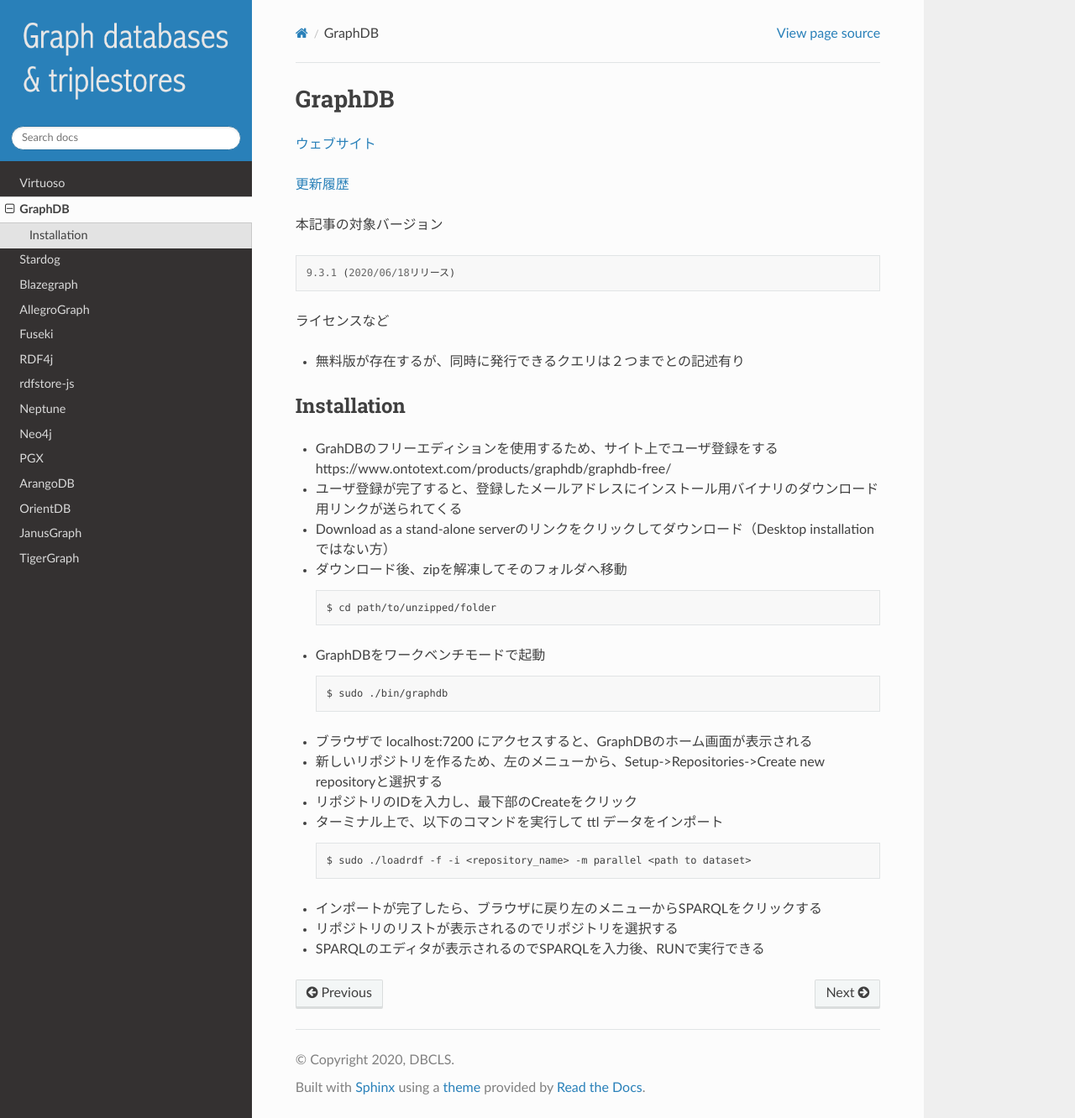
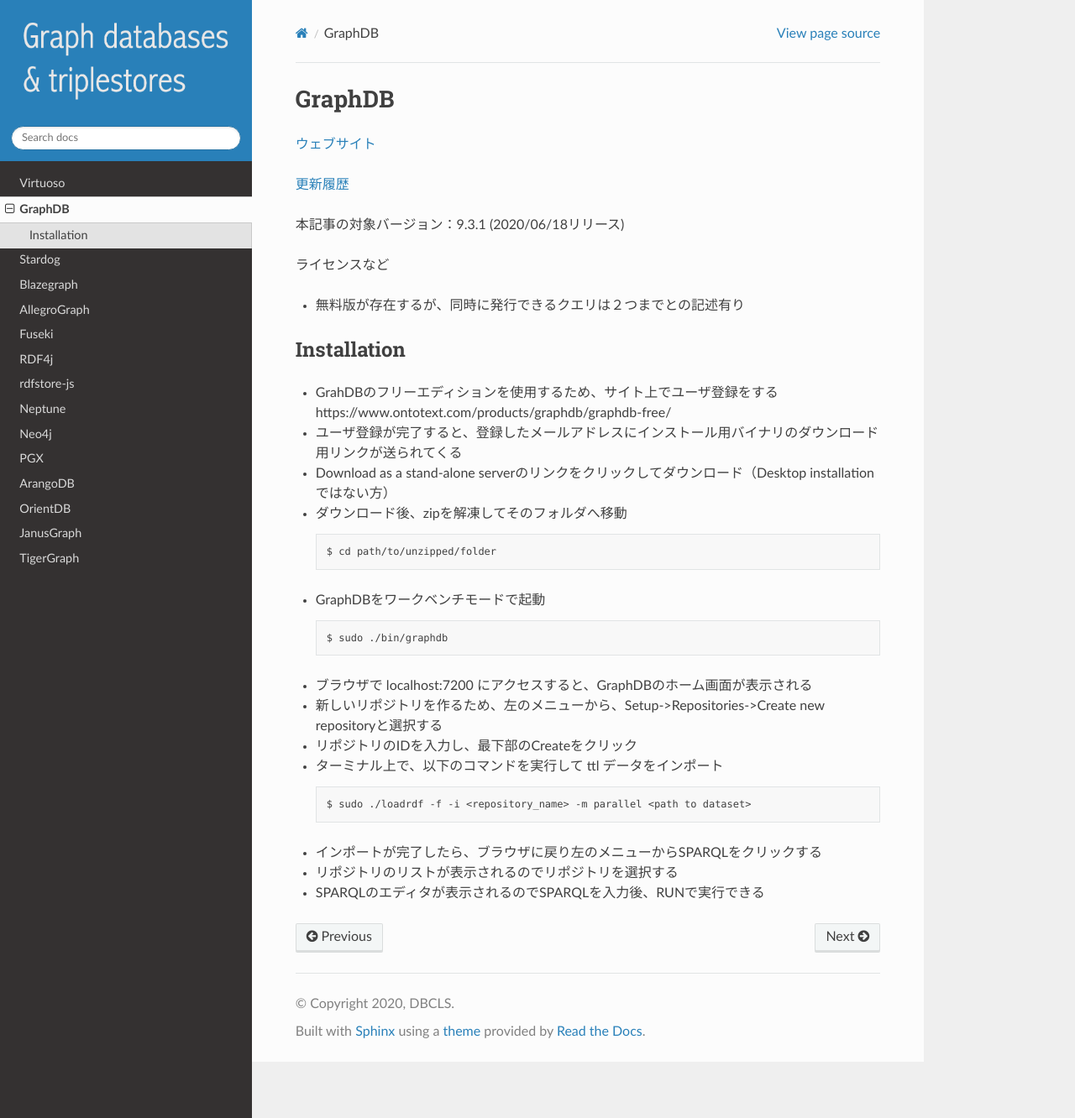
Before and after one commit to dbcls/graphdbs, a Sphinx documentation site: the page built from docs/md/graphdb.md, in a window 1280 px wide and 1332 px high. Shown: the whole window at 84% size. Built offline with Sphinx 7.4.7 and the Read the Docs theme 2.0.0, drawn with Linux system fonts in a browser that asks for light colours.

```diff
--- a/docs/md/graphdb.md
+++ b/docs/md/graphdb.md
@@ -4,9 +4,7 @@
 
 [更新履歴](http://graphdb.ontotext.com/documentation/free/release-notes.html)
 
-本記事の対象バージョン
-
-    9.3.1 (2020/06/18リリース)
+本記事の対象バージョン：9.3.1 (2020/06/18リリース)
 
 ライセンスなど
 
```
